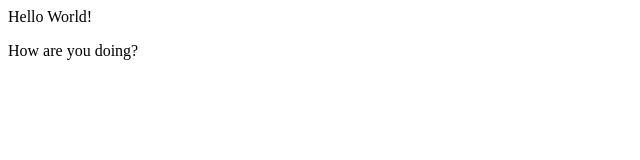
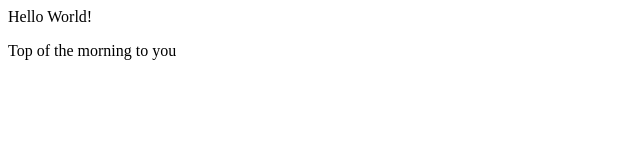
Before and after one commit to GlorpusMaximus/Git-Tutorial-Challenge, a plain HTML site: page index.html in a window 1280 px wide. Shown: the full height of the page, 0-640 px from the left. Drawn offline with Linux system fonts and the light colour scheme.

Commit message:
Added top of the morning to you to index.html

```diff
--- a/index.html
+++ b/index.html
@@ -1,2 +1,2 @@
 <div>Hello World!</div>
-<p>How are you doing?</p>
+<p>Top of the morning to you</p>
```
